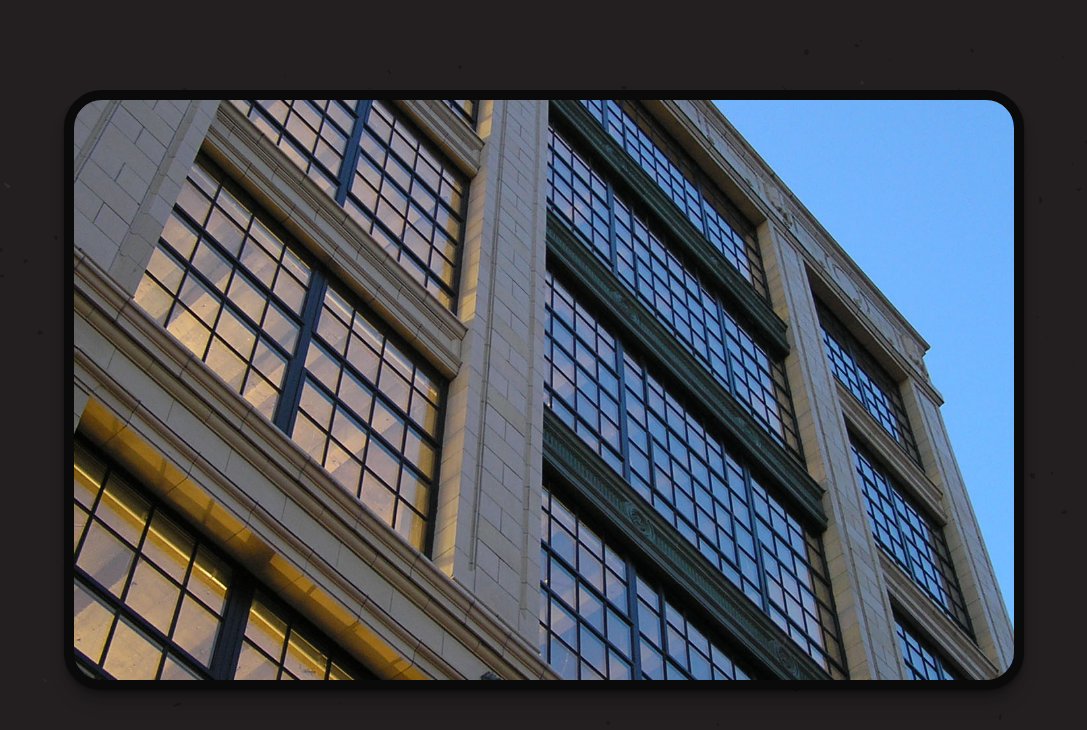
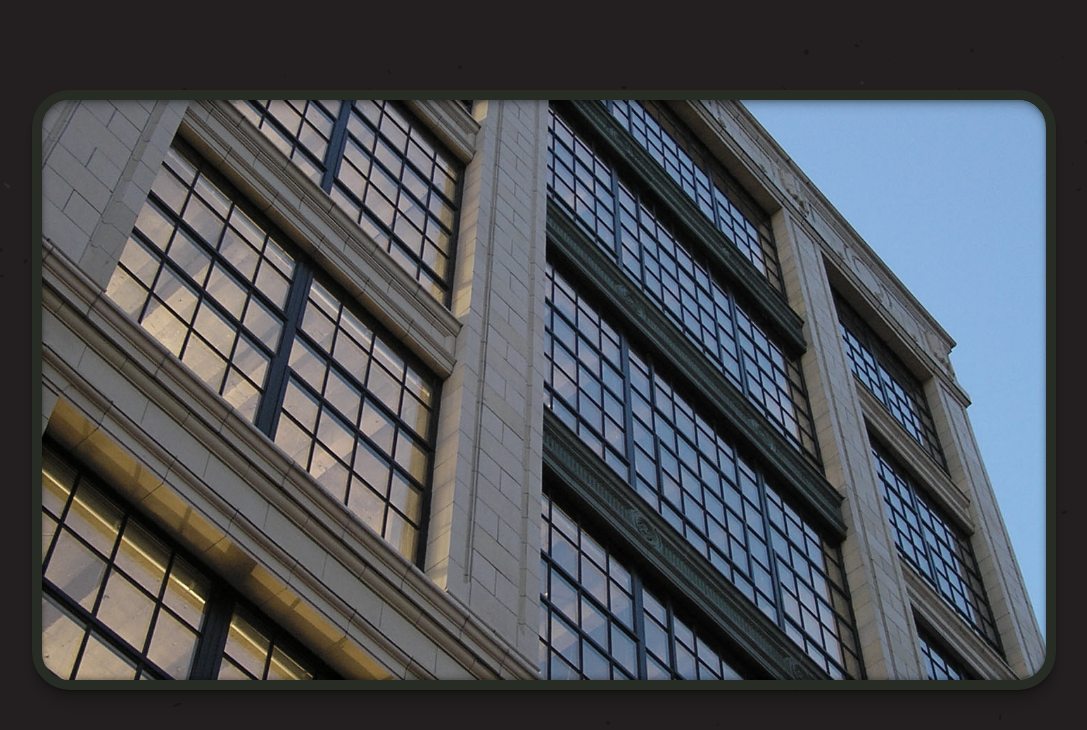
Before and after one commit to sucrete/OTLwebsite, a Next.js app: page / in a window 1280 px wide. Shown: the top 730 px of the page, without its empty margins (96-1183 px from the left). Built offline with nearby package versions, Linux system fonts and the light colour scheme.

Commit message:
added green dominant colorto palette

```diff
--- a/styles/global.css
+++ b/styles/global.css
@@ -43,7 +43,7 @@
 .container main .marquee {
   position: relative;
   display: block;
-  width: 75vw;
+  width: 80vw;
   height: 600px;
   background: #c08a4e;
   background-image: url("../public/images/COVER_8.jpg");
@@ -51,10 +51,14 @@
   background-position: center center;
   background-size: 120%;
   background-repeat: no-repeat;
-  border: 10px solid #0a0a0a;
+  border: 10px solid #242e1f;
   border-radius: 38px;
-  -webkit-box-shadow: 0 1px 1px rgba(0, 0, 0, 0.12), 0 2px 2px rgba(0, 0, 0, 0.12), 0 4px 4px rgba(0, 0, 0, 0.12), 0 8px 8px rgba(0, 0, 0, 0.12), 0 16px 16px rgba(0, 0, 0, 0.12);
-          box-shadow: 0 1px 1px rgba(0, 0, 0, 0.12), 0 2px 2px rgba(0, 0, 0, 0.12), 0 4px 4px rgba(0, 0, 0, 0.12), 0 8px 8px rgba(0, 0, 0, 0.12), 0 16px 16px rgba(0, 0, 0, 0.12);
+  -webkit-box-shadow: 0 1px 1px rgba(0, 0, 0, 0.12), 0 2px 2px rgba(0, 0, 0, 0.12), 0 4px 4px rgba(0, 0, 0, 0.12), 0 8px 8px rgba(0, 0, 0, 0.12), 0 16px 16px rgba(0, 0, 0, 0.12), inset 0 0 10px rgba(0, 0, 0, 0.12), inset 0 2px 2px rgba(0, 0, 0, 0.12), inset 0 4px 4px rgba(0, 0, 0, 0.12), inset 0 8px 8px rgba(0, 0, 0, 0.12), inset 0 -2px 2px rgba(0, 0, 0, 0.1), inset 0 -4px 4px rgba(0, 0, 0, 0.1);
+          box-shadow: 0 1px 1px rgba(0, 0, 0, 0.12), 0 2px 2px rgba(0, 0, 0, 0.12), 0 4px 4px rgba(0, 0, 0, 0.12), 0 8px 8px rgba(0, 0, 0, 0.12), 0 16px 16px rgba(0, 0, 0, 0.12), inset 0 0 10px rgba(0, 0, 0, 0.12), inset 0 2px 2px rgba(0, 0, 0, 0.12), inset 0 4px 4px rgba(0, 0, 0, 0.12), inset 0 8px 8px rgba(0, 0, 0, 0.12), inset 0 -2px 2px rgba(0, 0, 0, 0.1), inset 0 -4px 4px rgba(0, 0, 0, 0.1);
+  -webkit-filter: grayscale(40%);
+  -moz-filter: grayscale(40%);
+  -ms-filter: grayscale(40%);
+  -o-filter: grayscale(40%);
 }
 
 footer {
--- a/styles/global.scss
+++ b/styles/global.scss
@@ -1,3 +1,4 @@
+$greyscale: 40%;
 .container {
   min-height: 100vh;
   padding: 0 0.5rem;
@@ -19,12 +20,12 @@
     .marquee {
       position: relative;
       display: block;
-      width: 75vw;
+      width: 80vw;
       height: 600px;
       background: #c08a4e;
       background-image: url("../public/images/COVER_8.jpg"); /* fallback */
       background-position: center center;
-      //   background-image: url("../public/images/COVER_3.jpg"),
+      //   background-image: url("../public/images/COVER_8.jpg"),
       //     linear-gradient(
       //       298deg,
       //       hsla(0, 0%, 88%, 0.85) 0%,
@@ -46,11 +47,18 @@
       //     ); /* W3C */
       background-size: 120%;
       background-repeat: no-repeat;
-      border: 10px solid rgb(10, 10, 10);
+      border: 10px solid rgb(36, 46, 31);
       border-radius: 38px;
       box-shadow: 0 1px 1px rgba(0, 0, 0, 0.12), 0 2px 2px rgba(0, 0, 0, 0.12),
         0 4px 4px rgba(0, 0, 0, 0.12), 0 8px 8px rgba(0, 0, 0, 0.12),
-        0 16px 16px rgba(0, 0, 0, 0.12);
+        0 16px 16px rgba(0, 0, 0, 0.12), inset 0 0 10px rgba(0, 0, 0, 0.12),
+        inset 0 2px 2px rgba(0, 0, 0, 0.12), inset 0 4px 4px rgba(0, 0, 0, 0.12),
+        inset 0 8px 8px rgba(0, 0, 0, 0.12), inset 0 -2px 2px rgba(0, 0, 0, 0.1),
+        inset 0 -4px 4px rgba(0, 0, 0, 0.1);
+      -webkit-filter: grayscale($greyscale);
+      -moz-filter: grayscale($greyscale);
+      -ms-filter: grayscale($greyscale);
+      -o-filter: grayscale($greyscale);
       //   -webkit-filter: url("#goo");
     }
   }
```
Also changed, not shown: 1 other file (tests, documents, lock files or other folders).
